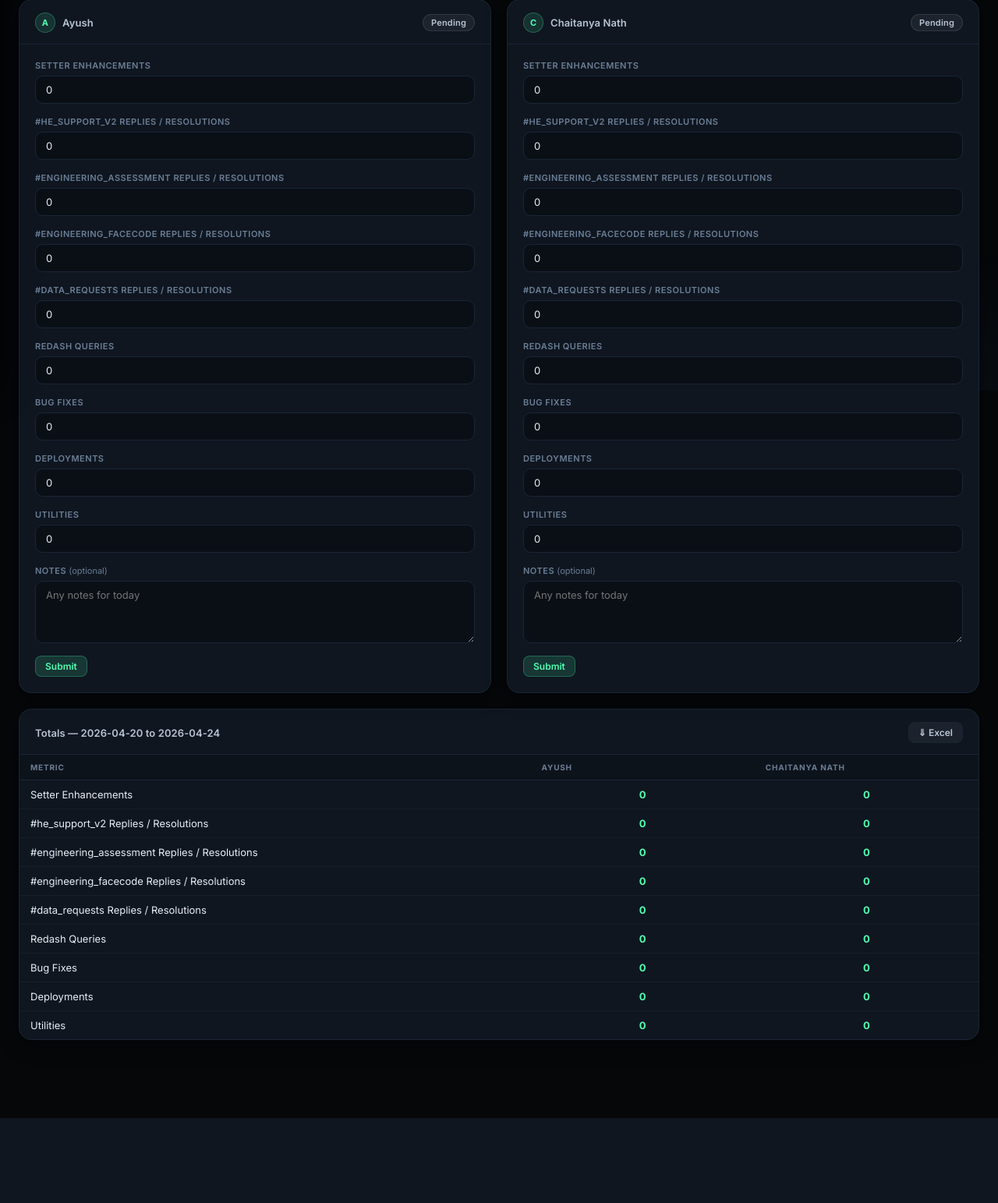
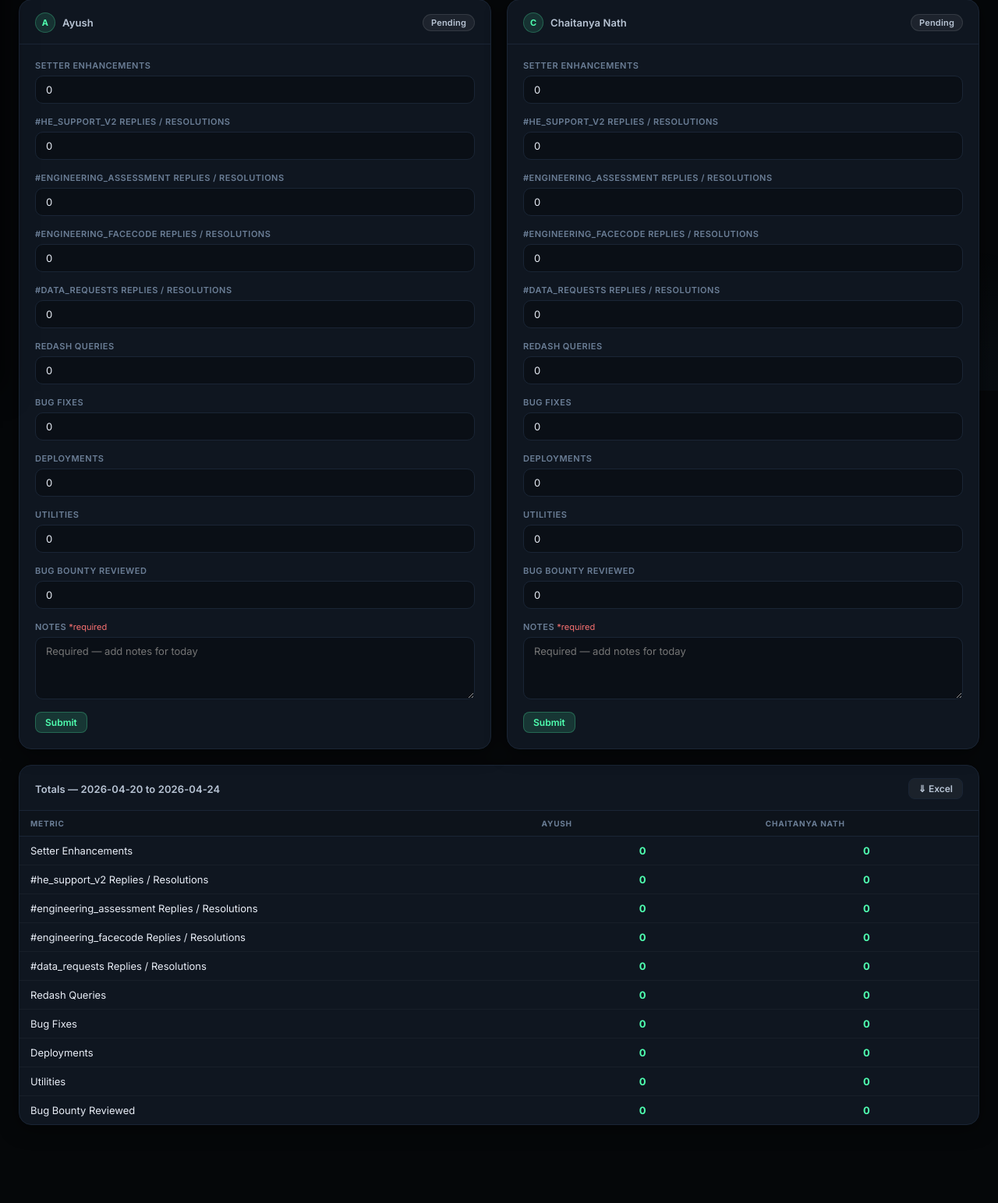
Before and after one commit to ChaitanyaNathSingh/ContentOps, a Django app: page /ae/daily/ in a window 1280 px wide. Shown: the part 299-1842 px from the top of the page at 78% size. Before the commit the page ends 1733 px from the top, so only its background shows below. Run offline with Django 5.2, Linux system fonts and the light colour scheme; a user stored in the database is signed in; data comes from the database, SQL or seed files in the repository; both versions use the stored data as it was after the commit.

Commit message:
Add Bug Bounty Field

```diff
--- a/backend/tracker/admin.py
+++ b/backend/tracker/admin.py
@@ -25,7 +25,7 @@ class DailyEntryAdmin(admin.ModelAdmin):
 
 @admin.register(AEDailyUpdate)
 class AEDailyUpdateAdmin(admin.ModelAdmin):
-    list_display = ('entry_date', 'member', 'setter_enhancements', 'bug_fixes', 'deployments', 'updated_at')
+    list_display = ('entry_date', 'member', 'setter_enhancements', 'bug_fixes', 'deployments', 'bug_bounty_reviewed', 'updated_at')
     list_filter = ('entry_date', 'member')
     search_fields = ('member__display_name',)
     date_hierarchy = 'entry_date'
--- a/backend/tracker/forms.py
+++ b/backend/tracker/forms.py
@@ -140,6 +140,7 @@ class AEDailyUpdateForm(forms.ModelForm):
             'deployments',
             'setter_enhancements_count',
             'utilities',
+            'bug_bounty_reviewed',
             'notes',
         ]
         widgets = {
@@ -155,7 +156,8 @@ class AEDailyUpdateForm(forms.ModelForm):
             'deployments': forms.NumberInput(attrs={'class': _cls, 'min': 0}),
             'setter_enhancements_count': forms.NumberInput(attrs={'class': _cls, 'min': 0}),
             'utilities': forms.NumberInput(attrs={'class': _cls, 'min': 0}),
-            'notes': forms.Textarea(attrs={'rows': 3, 'class': _cls, 'placeholder': 'Optional notes'}),
+            'bug_bounty_reviewed': forms.NumberInput(attrs={'class': _cls, 'min': 0}),
+            'notes': forms.Textarea(attrs={'rows': 3, 'class': _cls, 'placeholder': 'Required — add notes for today'}),
         }
         labels = {
             'setter_enhancements': 'Setter Enhancements',
@@ -168,6 +170,7 @@ class AEDailyUpdateForm(forms.ModelForm):
             'deployments': 'Deployments',
             'setter_enhancements_count': 'Setter Enhancements (count)',
             'utilities': 'Utilities',
+            'bug_bounty_reviewed': 'Bug Bounty Reviewed',
         }
 
     def __init__(self, *args, **kwargs):
--- a/backend/tracker/models.py
+++ b/backend/tracker/models.py
@@ -118,7 +118,8 @@ class AEDailyUpdate(models.Model):
     deployments = models.PositiveIntegerField(default=0)
     setter_enhancements_count = models.PositiveIntegerField(default=0, verbose_name='Setter Enhancements (count)')
     utilities = models.PositiveIntegerField(default=0)
-    notes = models.TextField(blank=True, null=True)
+    bug_bounty_reviewed = models.PositiveIntegerField(default=0, verbose_name='Bug Bounty Reviewed')
+    notes = models.TextField(blank=False)
     created_at = models.DateTimeField(auto_now_add=True)
     updated_at = models.DateTimeField(auto_now=True)
 
--- a/backend/tracker/templates/tracker/ae_daily.html
+++ b/backend/tracker/templates/tracker/ae_daily.html
@@ -79,8 +79,8 @@
             </div>
             {% endfor %}
             <div class="form-row">
-              <label>Notes <span class="label-hint">(optional)</span></label>
-              <textarea name="notes" rows="2" class="field" placeholder="Any notes for today">{{ mf.notes|default:'' }}</textarea>
+              <label>Notes <span class="label-hint" style="color:var(--accent-red,#f87171);">*required</span></label>
+              <textarea name="notes" rows="2" class="field" placeholder="Required — add notes for today" required>{{ mf.notes|default:'' }}</textarea>
             </div>
           </div>
 
@@ -175,16 +175,10 @@
           <tr>
             <td class="mono" style="white-space:nowrap;">{{ dr.date }}</td>
             {% if me.entry %}
-              <td class="td-center">{{ me.entry.setter_enhancements }}</td>
-              <td class="td-center">{{ me.entry.he_support_replies }}</td>
-              <td class="td-center">{{ me.entry.eng_assessment_replies }}</td>
-              <td class="td-center">{{ me.entry.facecode_replies }}</td>
-              <td class="td-center">{{ me.entry.data_requests_replies }}</td>
-              <td class="td-center">{{ me.entry.redash_queries }}</td>
-              <td class="td-center">{{ me.entry.bug_fixes }}</td>
-              <td class="td-center">{{ me.entry.deployments }}</td>
-              <td class="td-center">{{ me.entry.utilities }}</td>
-              <td style="font-size:12px;color:var(--text-2);max-width:200px;">{{ me.entry.notes|default:"—" }}</td>
+              {% for val in me.values %}
+              <td class="td-center">{{ val }}</td>
+              {% endfor %}
+              <td style="font-size:12px;color:var(--text-2);max-width:200px;">{{ me.notes|default:"—" }}</td>
             {% else %}
               {% for field, label in fields %}<td class="td-center muted">&mdash;</td>{% endfor %}
               <td class="muted">&mdash;</td>
--- a/backend/tracker/views.py
+++ b/backend/tracker/views.py
@@ -990,6 +990,7 @@ AE_FIELDS = [
     ('bug_fixes',                'Bug Fixes'),
     ('deployments',              'Deployments'),
     ('utilities',                'Utilities'),
+    ('bug_bounty_reviewed',      'Bug Bounty Reviewed'),
 ]
 
 
@@ -1061,18 +1062,21 @@ def ae_daily(request):
         for f, lbl in AE_FIELDS
     ]
 
-    # Daily log rows for table: [{date, member_values: [{member, entry}]}]
+    # Daily log rows for table: [{date, member_entries: [{member, entry, values, notes}]}]
     sorted_dates = sorted(range_by_date.keys())
     daily_rows = []
     for ds in sorted_dates:
         row_entries = range_by_date[ds]
-        daily_rows.append({
-            'date': ds,
-            'member_entries': [
-                {'member': m, 'entry': row_entries.get(m.display_name)}
-                for m in ae_members
-            ],
-        })
+        member_entries = []
+        for m in ae_members:
+            entry = row_entries.get(m.display_name)
+            member_entries.append({
+                'member': m,
+                'entry': entry,
+                'values': [getattr(entry, f, 0) for f, _ in AE_FIELDS] if entry else None,
+                'notes': entry.notes if entry else None,
+            })
+        daily_rows.append({'date': ds, 'member_entries': member_entries})
 
     return render(request, 'tracker/ae_daily.html', {
         'ae_members': ae_members,
@@ -1111,13 +1115,18 @@ def ae_daily_submit(request):
         messages.error(request, 'Invalid member.')
         return redirect('ae_daily')
 
+    notes = (request.POST.get('notes') or '').strip()
+    if not notes:
+        messages.error(request, 'Notes are required.')
+        return redirect(f"{reverse('ae_daily')}?date={date_str}&from={request.POST.get('from_d', date_str)}&to={request.POST.get('to_d', date_str)}")
+
     obj, _ = AEDailyUpdate.objects.get_or_create(member=member, entry_date=entry_date)
     for field, _ in AE_FIELDS:
         try:
             setattr(obj, field, max(0, int(request.POST.get(field, 0) or 0)))
         except (TypeError, ValueError):
             setattr(obj, field, 0)
-    obj.notes = (request.POST.get('notes') or '').strip() or None
+    obj.notes = notes
     obj.save()
     messages.success(request, f'Daily update saved for {member.display_name} on {entry_date}.')
     return redirect(f"{reverse('ae_daily')}?date={date_str}&from={request.POST.get('from_d', date_str)}&to={request.POST.get('to_d', date_str)}")
@@ -1229,10 +1238,32 @@ def ae_daily_export(request):
                 if fill:
                     c.fill = fill
 
+    # Notes row after all metric rows
+    notes_ri = 3 + len(AE_FIELDS)
+    notes_fill = ALT_FILL if len(AE_FIELDS) % 2 == 0 else None
+    notes_label_cell = ws.cell(row=notes_ri, column=1, value='Notes')
+    notes_label_cell.font = METRIC_FONT
+    notes_label_cell.border = BORDER
+    if notes_fill:
+        notes_label_cell.fill = notes_fill
+    for di, ds in enumerate(sorted_dates):
+        base_col = 2 + di * n_members
+        date_entries = by_date[ds]
+        for mi, m in enumerate(ae_members):
+            entry = date_entries.get(m.display_name)
+            val = entry.notes if entry else ''
+            c = ws.cell(row=notes_ri, column=base_col + mi, value=val or '')
+            c.font = CELL_FONT
+            c.alignment = Alignment(horizontal='left', vertical='top', wrap_text=True)
+            c.border = BORDER
+            if notes_fill:
+                c.fill = notes_fill
+    ws.row_dimensions[notes_ri].height = 40
+
     response = HttpResponse(
         content_type='application/vnd.openxmlformats-officedocument.spreadsheetml.sheet'
     )
-    fname = f'ae_daily_{from_d.isoformat()}_{to_d.isoformat()}.xlsx'
+    fname = f'AE_Weekly_{from_d.strftime("%d%b%Y")}_{to_d.strftime("%d%b%Y")}.xlsx'
     response['Content-Disposition'] = f"attachment; filename*=UTF-8''{fname}"
     wb.save(response)
     return response
```
Also changed, not shown: backend/db.sqlite3, backend/tracker/migrations/0008_ae_bug_bounty_notes_required.py (added).
